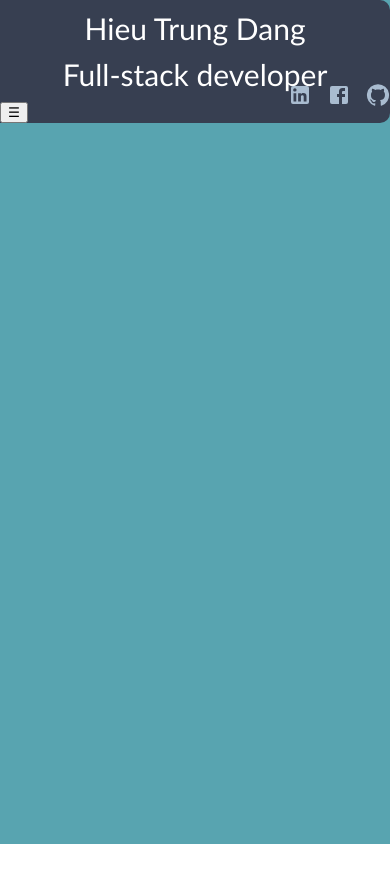
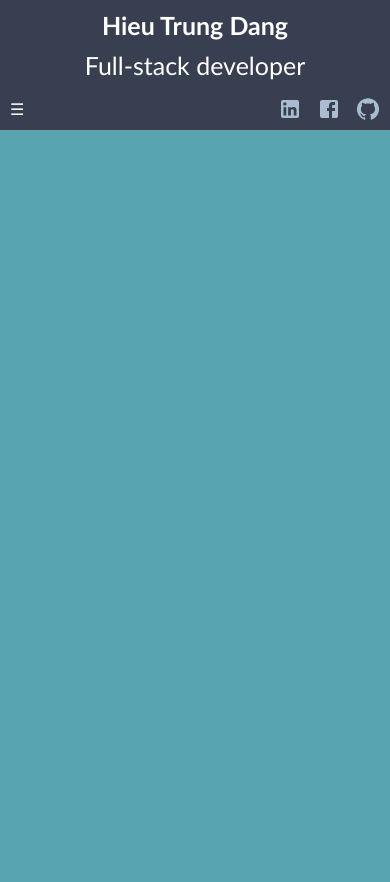
Before and after one commit to HieuDang3021/my-page, a React (Create React App) app: page /about in a window 390 px wide. Shown: the top 882 px of the page. Before the commit the page ends 844 px from the top, so only its background shows below. Built offline with nearby package versions, Linux system fonts and the light colour scheme.

Commit message:
navbar responsive complete

```diff
--- a/src/App.css
+++ b/src/App.css
@@ -1,6 +1,6 @@
 .App {
   /* width: 100vw; */
-  height: 100vh;
+  height: 10011px;
   background-color: #58A4B0;
 }
 
--- a/src/components/Navbar.js
+++ b/src/components/Navbar.js
@@ -1,29 +1,53 @@
-import React, { useState } from 'react'
+import React, { useState, useEffect } from 'react'
 import './navbar.css'
-import {SidebarData} from './SidebarData'
+import {SidebarData} from '../data/SidebarData'
 import potrait from "../assets/images/potrait-image-example.jpg"
 
 function Navbar() {
 
   const [isOpen, setIsOpen] = useState(false);
 
+  const [isHidden, setIsHidden] = useState(false);
+  const [lastScrollY, setLastScrollY] = useState(window.scrollY);
+
   const toggleMenu = () => {
     setIsOpen(!isOpen);
   }
 
+  useEffect(() => {
+    const handleScroll = () => {
+      const currentScrollY = window.scrollY;
+
+      if (currentScrollY > lastScrollY && currentScrollY > 50) {
+        setIsHidden(true); // Hide navbar when scrolling down
+
+      } else {
+        setIsHidden(false); // Show navbar when scrolling up
+      }
+
+      setLastScrollY(currentScrollY); // Update the last scroll position
+    };
+
+    window.addEventListener('scroll', handleScroll);
+
+    return () => {
+      window.removeEventListener('scroll', handleScroll); // Cleanup event listener on unmount
+    };
+  }, [lastScrollY]);
+
   return (
     <div className="Navbar">
     <div className='Sidebar'>
-      <div className='person'>
+      <div className={`person ${isHidden ? 'hidden' : ''}`}>
         <img className='potrait' src={potrait} alt="Potrait" />
-        <p className="SidebarText">Hieu Trung Dang</p>
-        <p className="SidebarText">Full-stack developer</p>
+        <p className="SidebarText name">Hieu Trung Dang</p>
+        <p className="SidebarText title">Full-stack developer</p>
       </div>
 
       <div className='menu'>
-        <button className="MenuButton" onClick={toggleMenu}>
+        <a className="MenuButton" onClick={toggleMenu}>
           ☰
-        </button>
+        </a>
         <ul
         // className="SidebarList"
           className={`SidebarList ${isOpen && "menuOpen"}`}
--- a/src/components/navbar.css
+++ b/src/components/navbar.css
@@ -35,8 +35,16 @@
     text-align: center; /* Centers the text */
     font-family: 'Trebuchet MS', 'Arial', sans-serif; /* Use a readable font */
     margin: 10px 0; /* Add spacing around the text */
-    font-size: 30px; /* Adjust text size */
+    font-size: 25px; /* Adjust text size */
   }
+
+  .SidebarText.name{
+  font-weight: bold;
+}
+
+.SidebarText.title{
+  font-weight: lighter;
+}
 
 .SidebarList {
     position: relative;
@@ -128,28 +136,39 @@
   }
   .Sidebar {
     position: fixed;
-    top: 0;
-    left: 0;
+    /* top: 50px; */
     height: auto;
     width: 100%;
     display: flex;
     background-color: #373F51;
     color: #fff;
-    display: flex;
     align-items: center;
     justify-content: space-between;
     flex-direction: column;
+    border-radius: 0;
+
   }
 
+  .person {
+    transition: transform 0.3s ease-in-out, opacity 0.3s ease-in-out;
+  }
+
+  .person.hidden {
+    transform: translateY(-100%); /* Slide out */
+    display: none;
+  }
+
+
   .menu {
-    /* position: relative; */
-    left: 0;
     width: 100%;
-    /* display: block; */
+    height: 30px;
     flex-direction: column;
     align-items: flex-end;
-    gap: 11px;
+    gap: 1px;
     z-index: 3;
+    border: #fff;
+    border-width: 50px;
+    padding-top: 10px;
   }
 
   .SidebarList {
@@ -157,20 +176,17 @@
     flex-direction: column;
     align-items: center;
     gap: 13px;
-    border-radius: 10px;
-    background: rgb(25, 55, 109);
-    background: linear-gradient(
-      0deg,
-      rgba(25, 55, 109, 0.2) 0%,
-      rgba(25, 55, 109, 1) 100%
-    );
-    padding: 24px 33px;
+    background: #373F51;
+    padding: 0;
     box-shadow: 0 0 4px 0 rgba(0, 0, 0, 0.25);
+    margin: 0;
+
   }
 
   .MenuButton {
     display: block;
     cursor: pointer;
+    margin-left: 10px;
   }
 
   .SidebarList.menuOpen {
@@ -180,11 +196,17 @@
   }
 
   .contact-container{
-    margin: 0;
+    margin: 0 10px 0 0;
     position: none;
     right: 0;
     width: auto;
+    height: 23px;
   }
+
+  .contact-icons{
+    margin: 0;
+  }
+
   .contact-text {
     display: none;
   }
```
Also changed, not shown: src/data/SidebarData.js (renamed from src/components/SidebarData.js).
